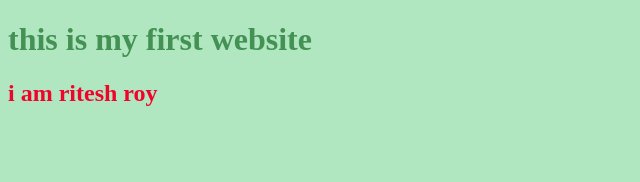
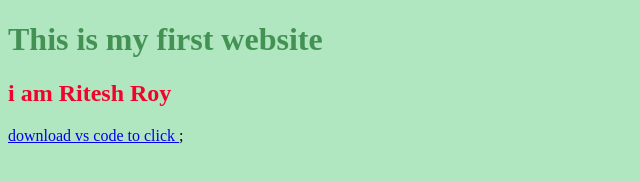
Before and after one commit to Ritesh-kumar38523/Ritesh-kumar, a plain HTML site: page index.html in a window 1280 px wide. Shown: the whole page, without its empty margins (0-640 px from the left). Drawn offline with Linux system fonts and the light colour scheme.

Commit message:
add link

```diff
--- a/index.html
+++ b/index.html
@@ -12,8 +12,10 @@
         background-color:rgba(57, 194, 98, 0.397);
     }
     </style>
-    <h1>this is my first website</h1>
-    <h2>i am ritesh roy</h2>
+    <h1>This is my first website</h1>
+    <h2>i am Ritesh Roy</h2>
+    <a href="https://code.visualstudio.com/download"> download  vs code  to click </a>;
+
     <style>
            h1{
             color:rgb(67, 146, 84);
```
